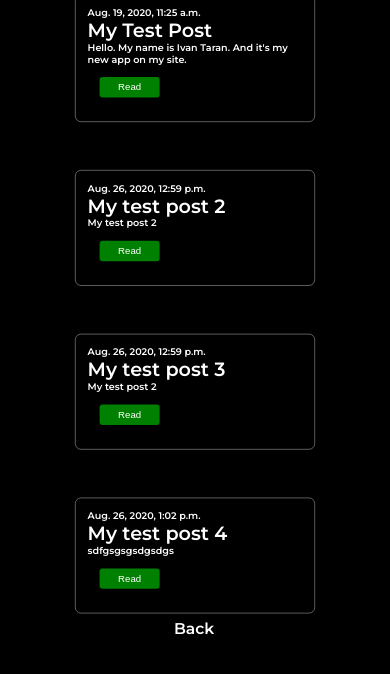
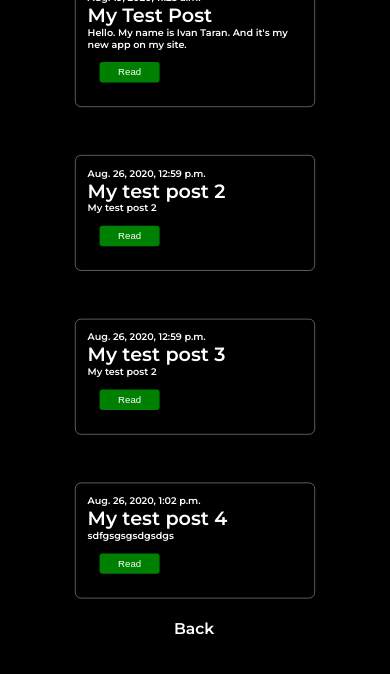
Before and after one commit to HanSolo23/my-website, a Django app: page /blog/ in a window 390 px wide. Shown: the top 674 px of the page. Run offline with Django 3.2, Linux system fonts and the light colour scheme; data comes from the database, SQL or seed files in the repository.

Commit message:
optimization for different displays

```diff
--- a/static/css/style.css
+++ b/static/css/style.css
@@ -13,7 +13,7 @@ main {
 	display: flex;
 	justify-content: center;
     align-items: center;
-    max-height: 750px;
+    max-height: 770px;
 }
 *,*:before,*:after {
 	padding: 0;
@@ -142,7 +142,7 @@ main {
     	transform: scale(0.8);
 	}
 	main {
-		max-height: 650px;
+		max-height: 640px;
 	}
 }
 @media (max-width: 1200px){
@@ -156,7 +156,7 @@ main {
     	transform: scale(0.7);
 	}
 	main {
-		max-height: 550px;
+		max-height: 570px;
 	}
 }
 @media (max-width: 1050px){
@@ -170,7 +170,7 @@ main {
     	transform: scale(0.6);
 	}
 	main {
-		max-height: 450px;
+		max-height: 400px;
 	}
 }
 @media (max-width: 950px){/*верстка бургерного меню*/
```
